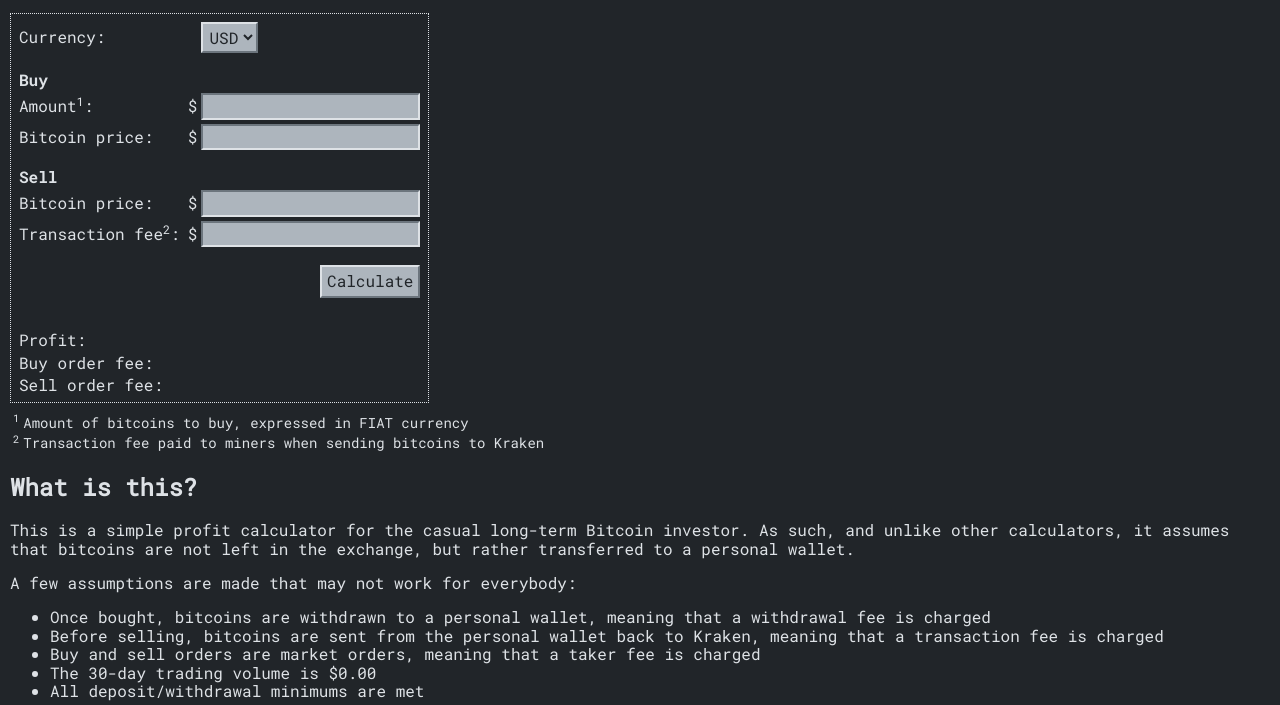
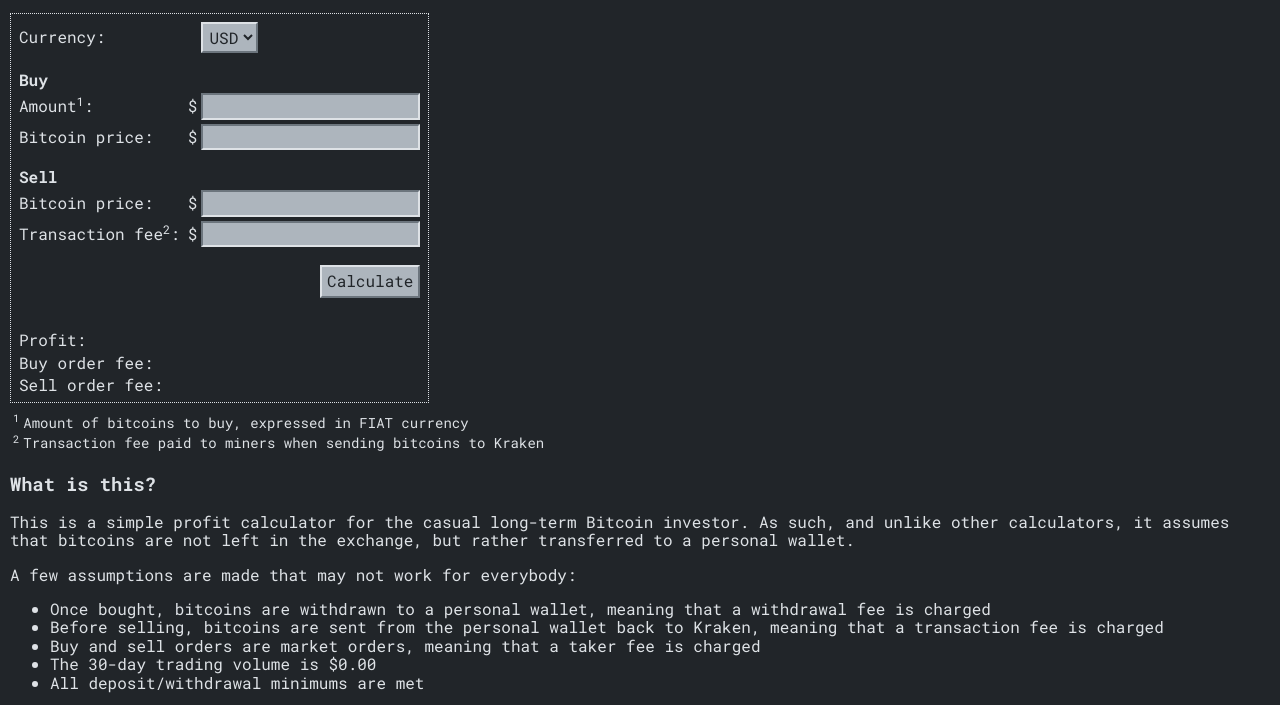
Before and after one commit to kraken-bitcoin-calc/kraken-bitcoin-calc.github.io, a website: page src/index.html in a window 1280 px wide. Shown: the part 89-794 px from the top of the page. Drawn offline with Linux system fonts and the light colour scheme.

Commit message:
Reduce paragraph title size

```diff
--- a/src/index.html
+++ b/src/index.html
@@ -86,7 +86,7 @@
             <td>Transaction fee paid to miners when sending bitcoins to Kraken</td>
         </tr>
     </table>
-    <h2 id="what-is-this">What is this?</h2>
+    <h3 class="bold" id="what-is-this">What is this?</h3>
     <p>This is a simple profit calculator for the casual long-term Bitcoin investor. As such, and unlike other
         calculators, it assumes that bitcoins are not left in the exchange, but rather transferred to a personal wallet.
     </p>
```
